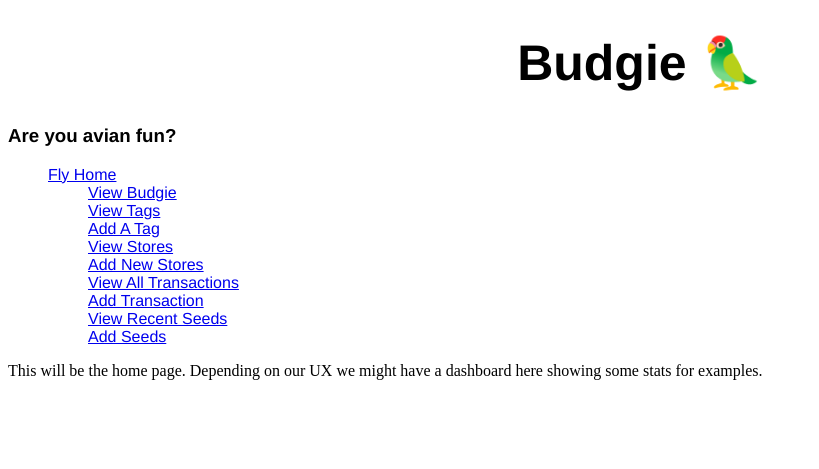
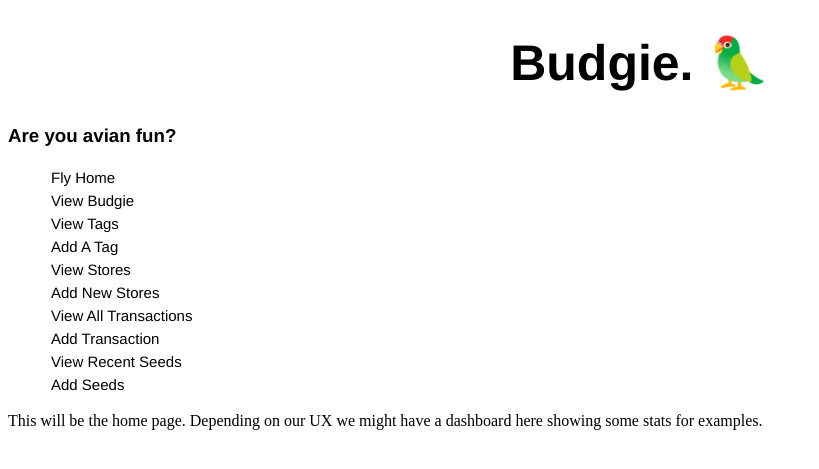
Before and after one commit to pvaliani/spending_tracker_app, a Flask app: page / in a window 1280 px wide. Shown: the top 469 px of the page, without its empty margins (0-819 px from the left). Run offline with Flask 2, Linux system fonts and the light colour scheme.

Commit message:
css changes

```diff
--- a/static/style.css
+++ b/static/style.css
@@ -17,13 +17,6 @@
 
 
 
-#pages-body {
-
-
-
-
-}
-
 .menu {
 
     list-style-type: none;
@@ -32,6 +25,21 @@
 
 .sub-menus {
 
-        list-style-type: none;
+    list-style-type: none;
 
 }
+
+.nav-button {
+
+    background-color: white;
+    border: none;
+    color: black;
+    padding: 3px 3px;
+    text-align: center;
+    display: inline-block;
+    font-size: 15px;
+    font-family: Helvetica, sans-serif;
+    text-decoration: none;
+    display:inline-block;
+    margin-right: 10px;
+}
--- a/templates/base.html
+++ b/templates/base.html
@@ -7,47 +7,37 @@
     <link rel="stylesheet" href="{{ url_for('static', filename='style.css') }}">
     <title>Transactions App</title>
 </head>
-<body id="pages-body">
+<body>
     <header id="main-header">
-        <h1 id="logo">Budgie 🦜</h1>
+        <h1 id="logo">Budgie. 🦜</h1>
         <h3>Are you avian fun?</h3>
         <nav>
             <ul class="menu">
-                <li><a href="/">Fly Home</a></li>
-                <li>
+                <li><a href="/" class="nav-button">Fly Home</a></li>
+                <li class="sub-menus">
                     <!-- Your Budgie -->
-                    <ul class="sub-menus">
-                        <li><a href="/userbudgets">View Budgie</a></li>
-                        <!-- <li><a href="/userbudgets/new">Add Budget</a></li> -->
-                    </ul>
+                    <li><a href="/userbudgets" class="nav-button">View Budgie</a></li>
+                    <!-- <li><a href="/userbudgets/new">Add Budget</a></li> -->
                 </li>
-                <li>
+                <li class="sub-menus">
                     <!-- Spending Tags -->
-                    <ul class="sub-menus">
-                        <li><a href="/merchanttypes">View Tags</a></li>
-                        <li><a href="/merchanttypes/new">Add A Tag</a></li>
-                    </ul>
+                        <li><a href="/merchanttypes" class="nav-button">View Tags</a></li>
+                        <li><a href="/merchanttypes/new" class="nav-button">Add A Tag</a></li>
                 </li>
-                <li>
+                <li class="sub-menus">
                     <!-- Stores -->
-                    <ul class="sub-menus">
-                        <li><a href="/merchants">View Stores</a></li>
-                        <li><a href="/merchants/new">Add New Stores</a></li>
-                    </ul>
+                        <li><a href="/merchants" class="nav-button">View Stores</a></li>
+                        <li><a href="/merchants/new" class="nav-button">Add New Stores</a></li>
                 </li>
-                <li>
+                <li class="sub-menus">
                     <!-- Transactions -->
-                    <ul class="sub-menus">
-                        <li><a href="/transactions">View All Transactions</a></li>
-                        <li><a href="/transactions/new">Add Transaction</a></li>
-                    </ul>
+                        <li><a href="/transactions" class="nav-button">View All Transactions</a></li>
+                        <li><a href="/transactions/new" class="nav-button">Add Transaction</a></li>
                 </li>
-                <li>
+                <li class="sub-menus">
                     <!-- Amounts -->
-                    <ul class="sub-menus">
-                        <li><a href="/amounts">View Recent Seeds</a></li>
-                        <li><a href="/amounts/new">Add Seeds</a></li>
-                    </ul>
+                        <li><a href="/amounts" class="nav-button">View Recent Seeds</a></li>
+                        <li><a href="/amounts/new" class="nav-button">Add Seeds</a></li>
                 </li>
 
                 <!-- Extension added user budget navigation  -->
```
